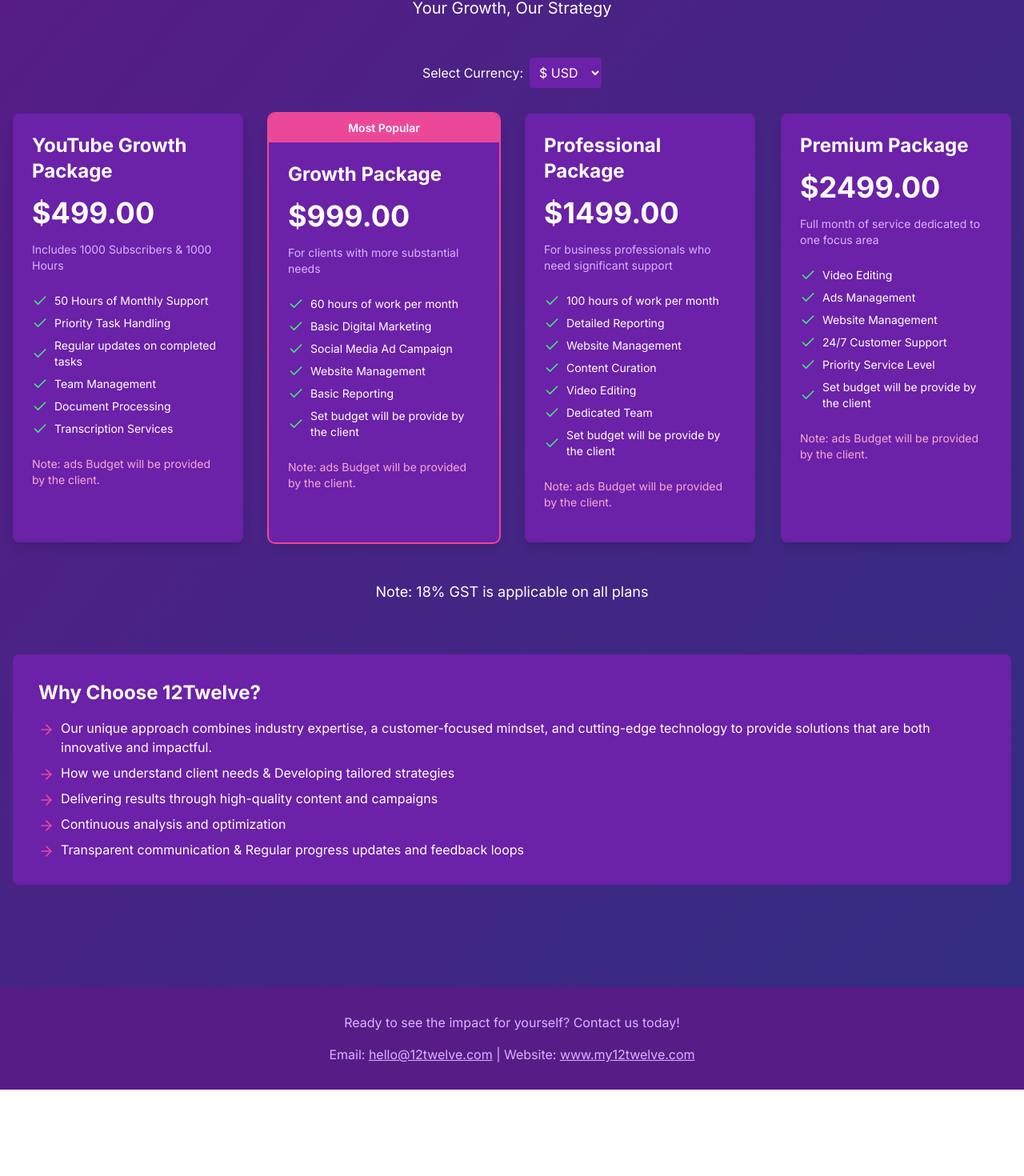
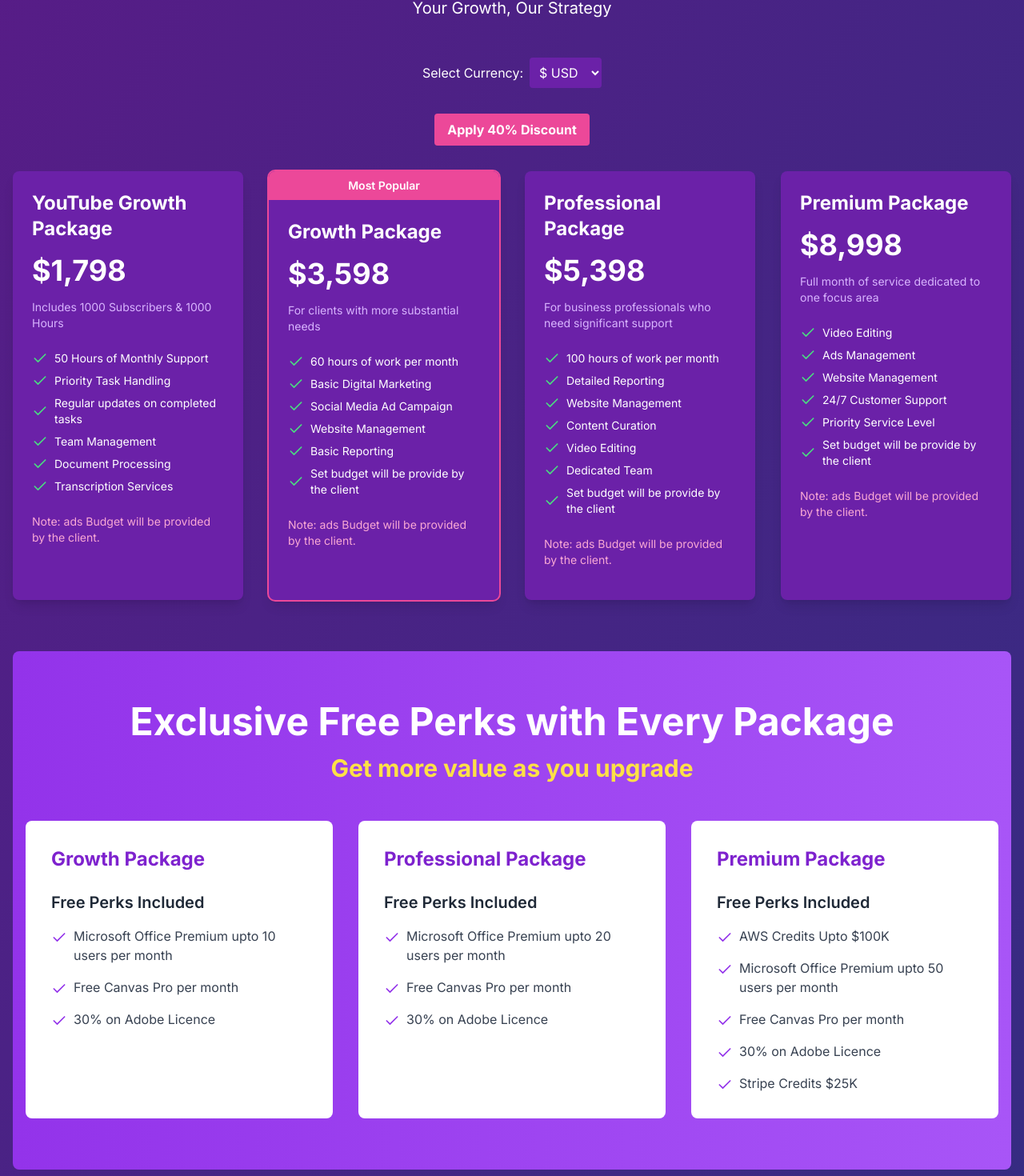
Before and after one commit to rekoonads/12twelve, a Next.js app: page /pricing in a window 1280 px wide. Shown: the part 148-1618 px from the top of the page at 80% size. Before the commit the page ends 1510 px from the top, so only its background shows below. Built offline with nearby package versions, Linux system fonts and the light colour scheme.

Commit message:
added pricing properly

```diff
--- a/src/app/pricing/page.tsx
+++ b/src/app/pricing/page.tsx
@@ -4,14 +4,15 @@ import { useState } from "react";
 import Navbar from "@/components/Navbar";
 import { motion } from "framer-motion";
 import { Check, ArrowRight } from "lucide-react";
-import { conversionRates, currencySymbols } from "@/lib/currencyConverter";
+import { currencySymbols, getPrice } from "@/lib/currencyConverter";
 
 type Currency = "USD" | "NGN" | "INR" | "AED" | "GBP" | "PKR";
+type PlanType = "youtube" | "growth" | "professional" | "premium";
 
 const plans = [
   {
     name: "YouTube Growth Package",
-    price: 499,
+    type: "youtube" as PlanType,
     description: "Includes 1000 Subscribers & 1000 Hours",
     features: [
       "50 Hours of Monthly Support",
@@ -25,7 +26,7 @@ const plans = [
   },
   {
     name: "Growth Package",
-    price: 999,
+    type: "growth" as PlanType,
     description: "For clients with more substantial needs",
     features: [
       "60 hours of work per month",
@@ -40,7 +41,7 @@ const plans = [
   },
   {
     name: "Professional Package",
-    price: 1499,
+    type: "professional" as PlanType,
     description: "For business professionals who need significant support",
     features: [
       "100 hours of work per month",
@@ -55,7 +56,7 @@ const plans = [
   },
   {
     name: "Premium Package",
-    price: 2499,
+    type: "premium" as PlanType,
     description: "Full month of service dedicated to one focus area",
     features: [
       "Video Editing",
@@ -71,6 +72,11 @@ const plans = [
 
 export default function PricingPage() {
   const [selectedCurrency, setSelectedCurrency] = useState<Currency>("USD");
+  const [isDiscountApplied, setIsDiscountApplied] = useState(false);
+
+  const applyDiscount = () => {
+    setIsDiscountApplied(!isDiscountApplied);
+  };
 
   return (
     <div className="min-h-screen bg-gradient-to-br from-purple-900 to-indigo-900 text-white">
@@ -112,6 +118,15 @@ export default function PricingPage() {
           </select>
         </div>
 
+        <div className="mb-8 text-center">
+          <button
+            onClick={applyDiscount}
+            className="bg-pink-500 hover:bg-pink-600 text-white font-bold py-2 px-4 rounded transition duration-300"
+          >
+            {isDiscountApplied ? "Remove 40% Discount" : "Apply 40% Discount"}
+          </button>
+        </div>
+
         <div className="grid grid-cols-1 md:grid-cols-2 lg:grid-cols-4 gap-8">
           {plans.map((plan, index) => (
             <motion.div
@@ -133,10 +148,14 @@ export default function PricingPage() {
                 <div className="mb-4">
                   <span className="text-4xl font-bold">
                     {currencySymbols[selectedCurrency]}
-                    {(plan.price * conversionRates[selectedCurrency]).toFixed(
-                      2
-                    )}
+                    {getPrice(plan.type, selectedCurrency, isDiscountApplied)}
                   </span>
+                  {isDiscountApplied && (
+                    <span className="ml-2 text-2xl text-gray-400 line-through">
+                      {currencySymbols[selectedCurrency]}
+                      {getPrice(plan.type, selectedCurrency)}
+                    </span>
+                  )}
                 </div>
                 <p className="text-sm text-purple-300 mb-6">
                   {plan.description}
@@ -158,14 +177,122 @@ export default function PricingPage() {
         </div>
 
         <motion.div
-          className="mt-12 text-center"
-          initial={{ opacity: 0 }}
-          animate={{ opacity: 1 }}
-          transition={{ duration: 0.5, delay: 0.8 }}
+          className="mt-16 py-16 bg-gradient-to-r from-purple-600 to-purple-500 rounded-lg"
+          initial={{ opacity: 0, y: 50 }}
+          animate={{ opacity: 1, y: 0 }}
+          transition={{ duration: 0.5, delay: 0.6 }}
         >
-          <p className="text-lg mb-4">
-            Note: 18% GST is applicable on all plans
-          </p>
+          <div className="container mx-auto px-4">
+            <h2 className="text-4xl md:text-5xl font-bold text-center text-white mb-4">
+              Exclusive Free Perks with Every Package
+            </h2>
+            <p className="text-2xl md:text-3xl text-center text-yellow-300 font-bold mb-12">
+              Get more value as you upgrade
+            </p>
+
+            <div className="grid grid-cols-1 md:grid-cols-3 gap-8">
+              {/* Growth Package */}
+              <motion.div
+                className="bg-white rounded-lg p-8"
+                initial={{ opacity: 0, y: 20 }}
+                animate={{ opacity: 1, y: 0 }}
+                transition={{ delay: 0.2 }}
+              >
+                <h3 className="text-2xl font-bold text-purple-700 mb-6">
+                  Growth Package
+                </h3>
+                <h4 className="text-xl font-semibold text-gray-800 mb-4">
+                  Free Perks Included
+                </h4>
+                <ul className="space-y-4 text-gray-700">
+                  <li className="flex items-start">
+                    <Check className="w-5 h-5 text-purple-600 mr-2 mt-1 flex-shrink-0" />
+                    <span>
+                      Microsoft Office Premium upto 10 users per month
+                    </span>
+                  </li>
+                  <li className="flex items-start">
+                    <Check className="w-5 h-5 text-purple-600 mr-2 mt-1 flex-shrink-0" />
+                    <span>Free Canvas Pro per month</span>
+                  </li>
+                  <li className="flex items-start">
+                    <Check className="w-5 h-5 text-purple-600 mr-2 mt-1 flex-shrink-0" />
+                    <span>30% on Adobe Licence</span>
+                  </li>
+                </ul>
+              </motion.div>
+
+              {/* Professional Package */}
+              <motion.div
+                className="bg-white rounded-lg p-8"
+                initial={{ opacity: 0, y: 20 }}
+                animate={{ opacity: 1, y: 0 }}
+                transition={{ delay: 0.3 }}
+              >
+                <h3 className="text-2xl font-bold text-purple-700 mb-6">
+                  Professional Package
+                </h3>
+                <h4 className="text-xl font-semibold text-gray-800 mb-4">
+                  Free Perks Included
+                </h4>
+                <ul className="space-y-4 text-gray-700">
+                  <li className="flex items-start">
+                    <Check className="w-5 h-5 text-purple-600 mr-2 mt-1 flex-shrink-0" />
+                    <span>
+                      Microsoft Office Premium upto 20 users per month
+                    </span>
+                  </li>
+                  <li className="flex items-start">
+                    <Check className="w-5 h-5 text-purple-600 mr-2 mt-1 flex-shrink-0" />
+                    <span>Free Canvas Pro per month</span>
+                  </li>
+                  <li className="flex items-start">
+                    <Check className="w-5 h-5 text-purple-600 mr-2 mt-1 flex-shrink-0" />
+                    <span>30% on Adobe Licence</span>
+                  </li>
+                </ul>
+              </motion.div>
+
+              {/* Premium Package */}
+              <motion.div
+                className="bg-white rounded-lg p-8"
+                initial={{ opacity: 0, y: 20 }}
+                animate={{ opacity: 1, y: 0 }}
+                transition={{ delay: 0.4 }}
+              >
+                <h3 className="text-2xl font-bold text-purple-700 mb-6">
+                  Premium Package
+                </h3>
+                <h4 className="text-xl font-semibold text-gray-800 mb-4">
+                  Free Perks Included
+                </h4>
+                <ul className="space-y-4 text-gray-700">
+                  <li className="flex items-start">
+                    <Check className="w-5 h-5 text-purple-600 mr-2 mt-1 flex-shrink-0" />
+                    <span>AWS Credits Upto $100K</span>
+                  </li>
+                  <li className="flex items-start">
+                    <Check className="w-5 h-5 text-purple-600 mr-2 mt-1 flex-shrink-0" />
+                    <span>
+                      Microsoft Office Premium upto 50 users per month
+                    </span>
+                  </li>
+                  <li className="flex items-start">
+                    <Check className="w-5 h-5 text-purple-600 mr-2 mt-1 flex-shrink-0" />
+                    <span>Free Canvas Pro per month</span>
+                  </li>
+                  <li className="flex items-start">
+                    <Check className="w-5 h-5 text-purple-600 mr-2 mt-1 flex-shrink-0" />
+                    <span>30% on Adobe Licence</span>
+                  </li>
+                  <li className="flex items-start">
+                    <Check className="w-5 h-5 text-purple-600 mr-2 mt-1 flex-shrink-0" />
+                    <span>Stripe Credits $25K</span>
+                  </li>
+                </ul>
+              </motion.div>
+            </div>
+          </div>
         </motion.div>
 
         <motion.div
--- a/src/lib/currencyConverter.ts
+++ b/src/lib/currencyConverter.ts
@@ -1,25 +1,45 @@
 type Currency = "USD" | "NGN" | "INR" | "AED" | "GBP" | "PKR";
 
-const conversionRates: Record<Currency, number> = {
-  USD: 1,
-  NGN: 1558.92,
-  INR: 86.45,
-  AED: 3.67, // Estimated conversion rate
-  GBP: 0.81,
-  PKR: 279.89,
+type PlanType = "youtube" | "growth" | "professional" | "premium";
+
+const regionalPrices: Record<Currency, Record<PlanType, number>> = {
+  USD: {
+    youtube: 1798,
+    growth: 3598,
+    professional: 5398,
+    premium: 8998,
+  },
+  NGN: {
+    youtube: 775545.8,
+    growth: 1552645.8,
+    professional: 2329745.8,
+    premium: 3883945.8,
+  },
+  INR: {
+    youtube: 58798,
+    growth: 116198,
+    professional: 176398,
+    premium: 292598,
+  },
+  AED: {
+    youtube: 5546,
+    growth: 11091,
+    professional: 17138,
+    premium: 28464,
+  },
+  GBP: {
+    youtube: 1678,
+    growth: 3358,
+    professional: 5038,
+    premium: 8398,
+  },
+  PKR: {
+    youtube: 209998,
+    growth: 419998,
+    professional: 629998,
+    premium: 1049998,
+  },
 };
-
-export { conversionRates };
-
-export function convertPrice(priceUSD: number, currency: Currency): string {
-  const convertedPrice = priceUSD * conversionRates[currency];
-  return new Intl.NumberFormat("en-US", {
-    style: "currency",
-    currency: currency,
-    minimumFractionDigits: 0,
-    maximumFractionDigits: 2,
-  }).format(convertedPrice);
-}
 
 export const currencySymbols: Record<Currency, string> = {
   USD: "$",
@@ -29,3 +49,19 @@ export const currencySymbols: Record<Currency, string> = {
   GBP: "£",
   PKR: "₨",
 };
+
+export function getPrice(
+  planType: PlanType,
+  currency: Currency,
+  applyDiscount = false
+): string {
+  const price = regionalPrices[currency][planType];
+  const finalPrice = applyDiscount ? price * 0.6 : price; // 40% discount when applied
+
+  return new Intl.NumberFormat(undefined, {
+    minimumFractionDigits: 0,
+    maximumFractionDigits: 2,
+  }).format(finalPrice);
+}
+
+export { regionalPrices };
```
